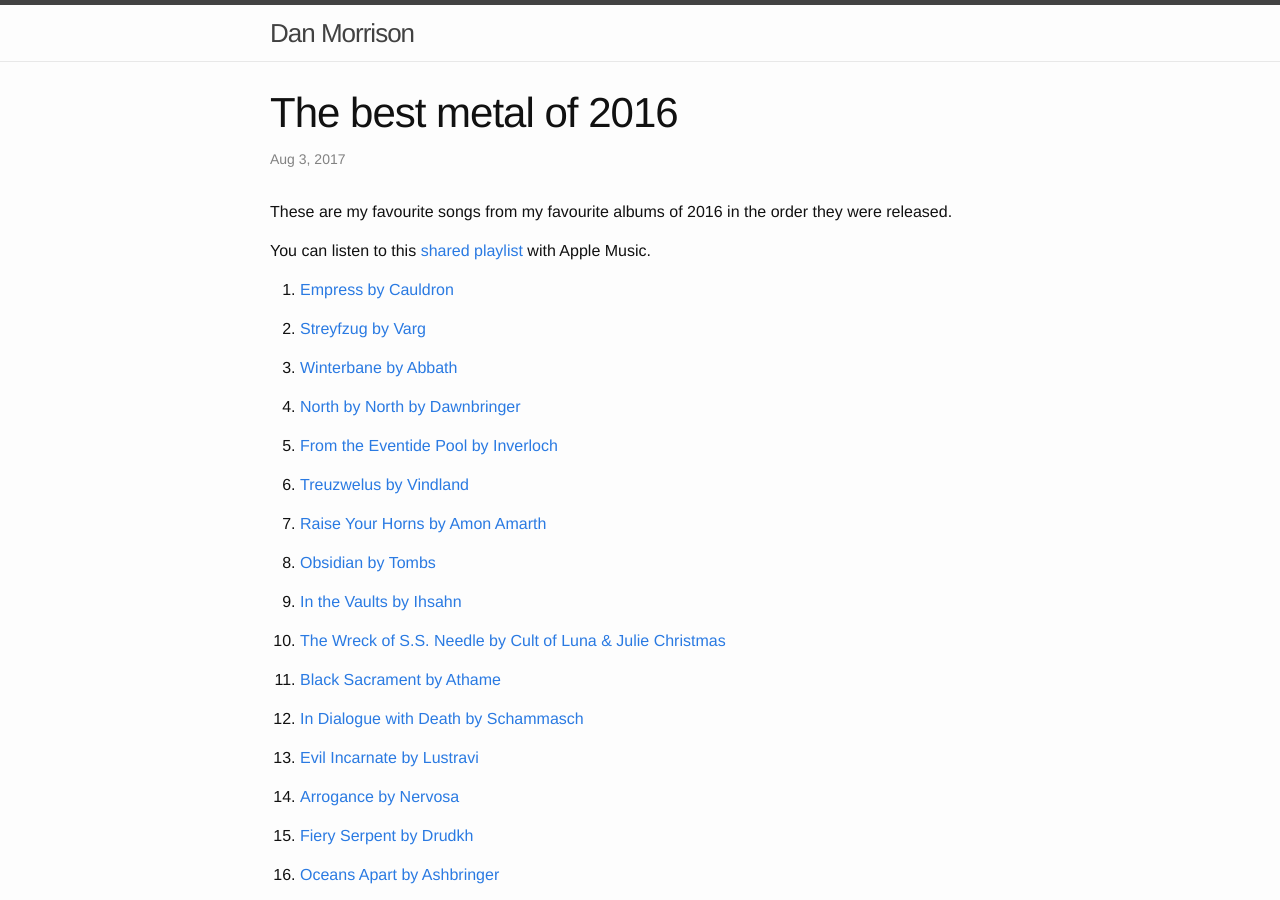
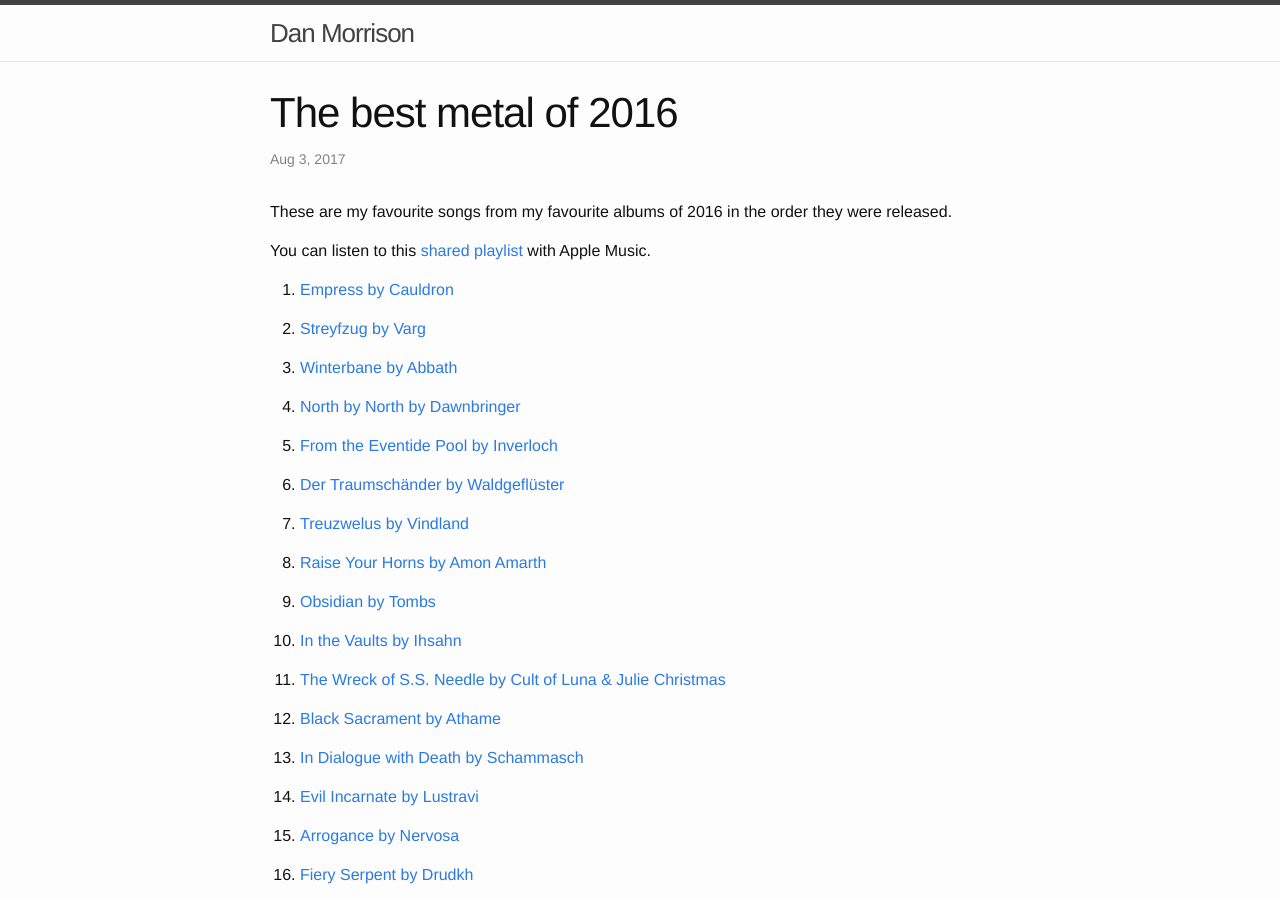
Before and after one commit to danmorrison/danmorrison.github.io, a Jekyll site: the page built from _posts/2017-08-03-metal-2016.md, in a window 1280 px wide and 900 px high. Built offline with Jekyll 4.4.1, drawn with Linux system fonts in a browser that asks for light colours.

Commit message:
Add Der Traumschänder

```diff
--- a/_posts/2017-08-03-metal-2016.md
+++ b/_posts/2017-08-03-metal-2016.md
@@ -15,6 +15,7 @@
 1. <!-- 2016-01-22 --> [Winterbane by Abbath](https://music.apple.com/album/id1059678079?i=1059678082)
 1. <!-- 2016-02-23 --> [North by North by Dawnbringer](https://music.apple.com/album/id1123341543?i=1123341550)
 1. <!-- 2016-03-04 --> [From the Eventide Pool by Inverloch](https://music.apple.com/album/id1065089507?i=1065089515)
+1. <!-- 2016-03-11 --> [Der Traumschänder by Waldgeflüster](https://music.apple.com/album/1082686360?i=1082686371)
 1. <!-- 2016-03-20 --> [Treuzwelus by Vindland](https://music.apple.com/album/1093996499?i=1093997630)
 1. <!-- 2016-03-25 --> [Raise Your Horns by Amon Amarth](https://music.apple.com/album/id1073666627?i=1073666970)
 1. <!-- 2016-04-01 --> [Obsidian by Tombs](https://music.apple.com/album/1076768948?i=1076768956)
```
